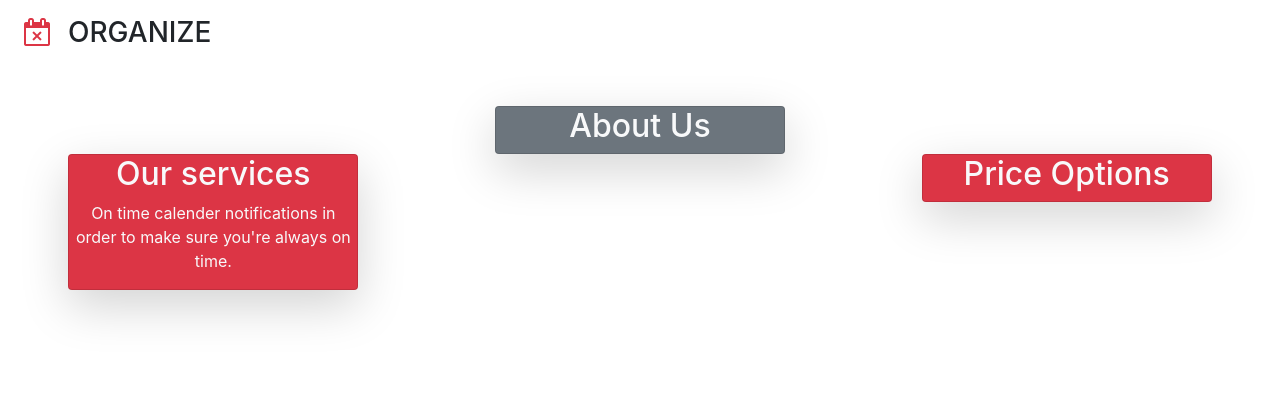
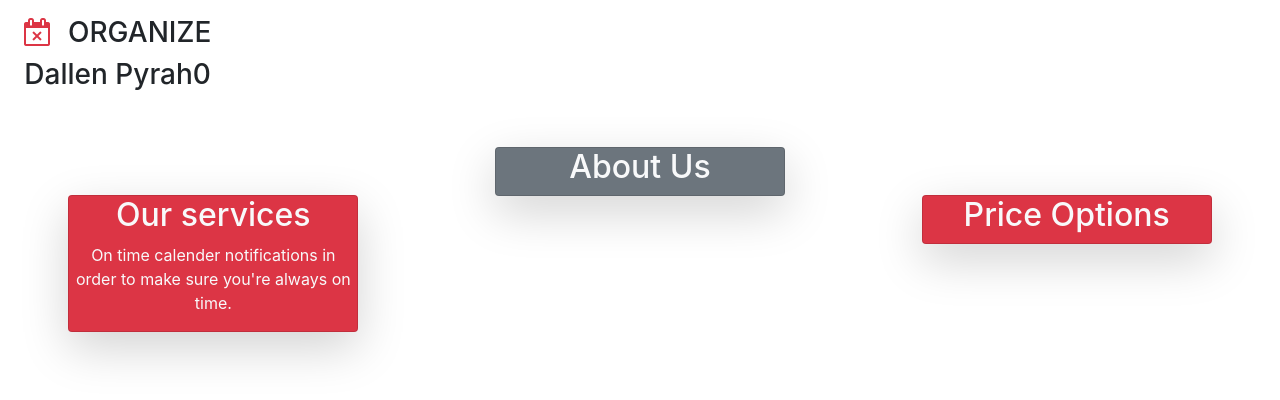
Before and after one commit to dallenpyrah/react-foundations, a React (Create React App) app: page / in a window 1280 px wide. Shown: the top 400 px of the page. Built offline with nearby package versions, Linux system fonts and the light colour scheme.

Commit message:
Added the use of the state

```diff
--- /dev/null
+++ b/src/Components/NumberComponent.js
@@ -0,0 +1,29 @@
+import React, { PureComponent } from 'react'
+import PropTypes from 'prop-types'
+
+class NumberComponent extends PureComponent {
+    static propTypes = {}
+
+    constructor(props) {
+        super(props)
+
+        this.state = {
+            count: 0
+        }
+    }
+
+    updateCount = () => {
+        this.setState({ count: this.state.count + 10})
+    }
+
+    render() {
+        const count = this.state.count;
+        return (
+            <div>
+                <h3 onClick={this.updateCount}>{this.props.name}{count}</h3>
+            </div>
+        )
+    }
+}
+
+export default NumberComponent
--- a/src/Pages/HomePage.js
+++ b/src/Pages/HomePage.js
@@ -1,5 +1,6 @@
 import React from 'react'
 import LogoComponent from '../Components/LogoComponent'
+import NumberComponent from '../Components/NumberComponent'
 
 class HomePage extends React.Component{
     render(){
@@ -7,6 +8,7 @@ class HomePage extends React.Component{
             <div className="row">
                 <div className="ml-4 mt-3">
                     <LogoComponent />
+                    <NumberComponent name="Dallen Pyrah" />
                 </div>
             </div>
             <div className="row mt-5 justify-content-around">
```
